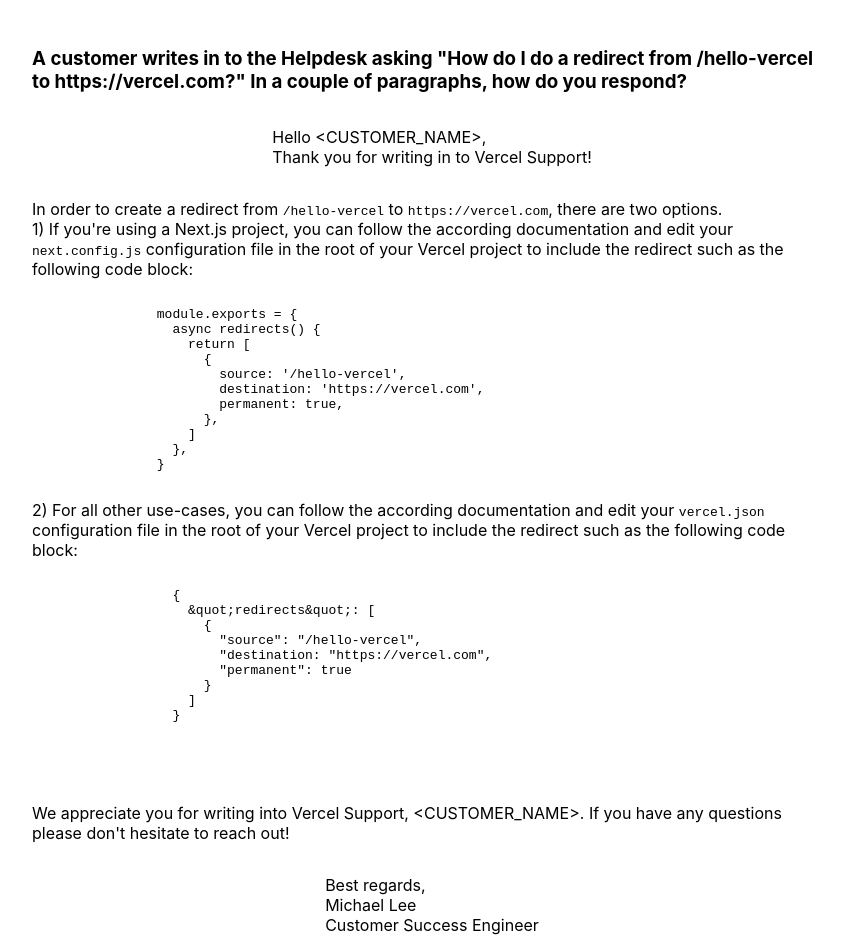
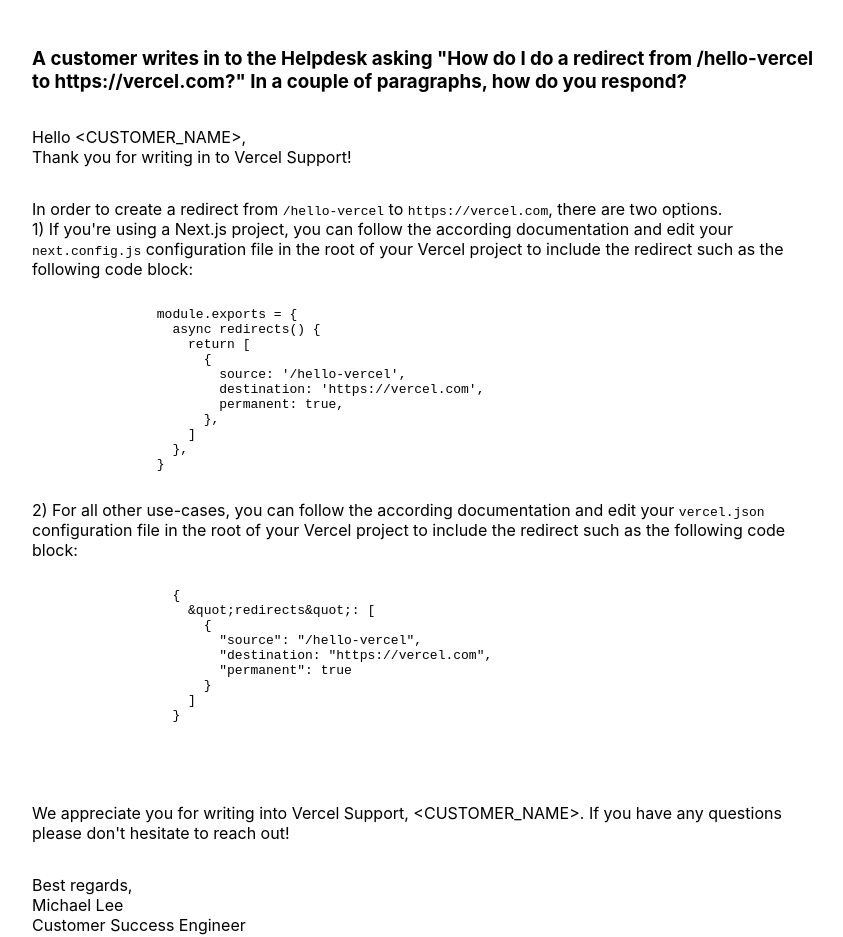
Before and after one commit to vercel-mischa/nextjs, a Next.js app: page /customer-redirect in a window 1280 px wide. Shown: the part 100-1037 px from the top of the page, without its empty margins (208-1051 px from the left). Built offline with nearby package versions, Linux system fonts and the light colour scheme.

Commit message:
Fix justifyContent left

```diff
--- a/pages/customer-redirect.js
+++ b/pages/customer-redirect.js
@@ -6,10 +6,10 @@
 export default function Customer_Redirect() {
   return (
       <main className={styles.main}>
-        <div className={styles.grid}>
+        <div className={styles.grid} style={{justifyContent: 'left'}}>
           <h3>A customer writes in to the Helpdesk asking &quot;How do I do a redirect from /hello-vercel to https://vercel.com?&quot; In a couple of paragraphs, how do you respond?</h3>
 
-            <p style={{justifyContent: 'left'}}>Hello &lt;CUSTOMER_NAME&gt;,<br />
+            <p>Hello &lt;CUSTOMER_NAME&gt;,<br />
               Thank you for writing in to Vercel Support!<br />
             </p>
             <p>In order to create a redirect from <code>/hello-vercel</code> to <code>https://vercel.com</code>, there are two options. <br />
@@ -41,7 +41,7 @@
                 `}</pre>
              </p><br />
              <p>We appreciate you for writing into Vercel Support, &lt;CUSTOMER_NAME&gt;.  If you have any questions please don&apos;t hesitate to reach out!</p><br />
-             <p style={{justifyContent: 'left'}}>
+             <p>
                 Best regards,<br />
                 Michael Lee<br />
                 Customer Success Engineer<br />
```
